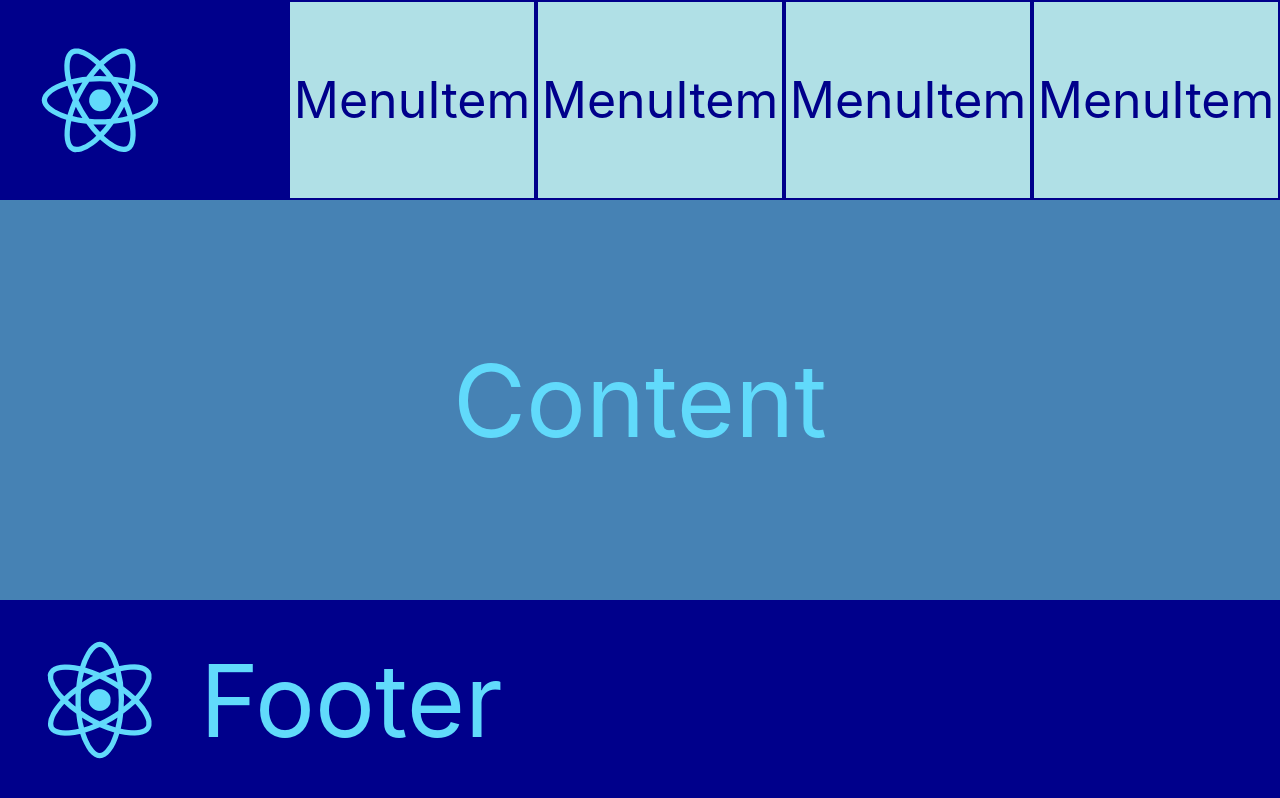
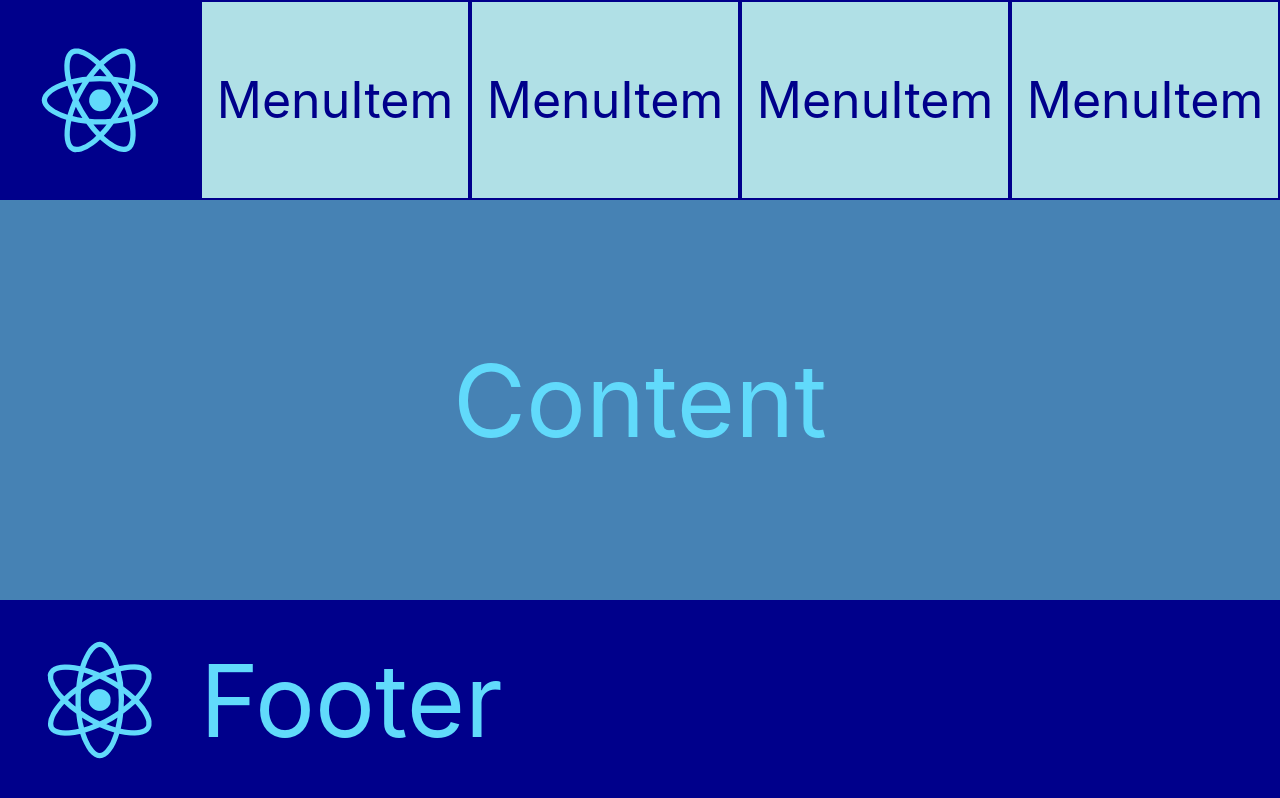
Before and after one commit to Natalina27/pasv-react-project, a React (Create React App) app: page / in a window 1280 px wide. Built offline with nearby package versions, Linux system fonts and the light colour scheme.

Commit message:
responsive breakpoint added

```diff
--- a/src/App.css
+++ b/src/App.css
@@ -37,7 +37,7 @@
 }
 .App-menu-item{
   height: 98px;
-  width: 61px;
+  width: 100%;
   border: darkblue 1px solid;
   color: darkblue;
   display: flex;
@@ -80,8 +80,8 @@
     min-height:200px;
     display: flex;
     flex-direction: row;
-    /*align-items: flex-start;*/
-    /*justify-content: space-between;*/
+    align-items: flex-end;
+    justify-content: space-between;
     font-size: 20px;
     color: white;
   }
@@ -97,14 +97,15 @@
   .App-menu{
     display: flex;
     height: 200px;
-    width: 992px;
-    /*justify-content: space-between;*/
+    width: 100%;
+    justify-content: space-between;
+    align-content: flex-end;
     flex-direction: row;
     background-color: powderblue;
   }
   .App-menu-item{
     height: 196px;
-    width: 250px;
+    width: 100%;
     border: darkblue 2px solid;
     color: darkblue;
     display: flex;
```
